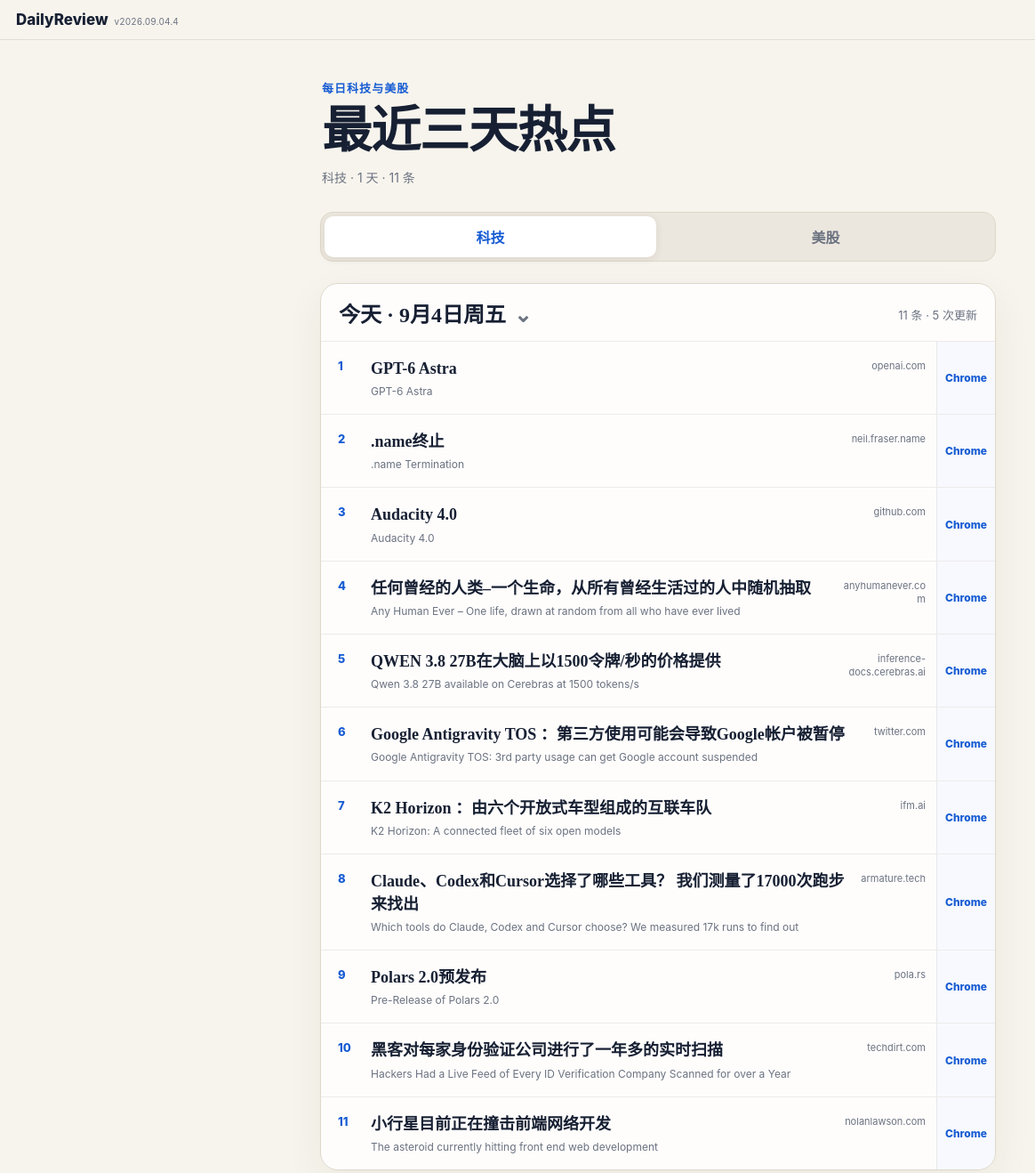
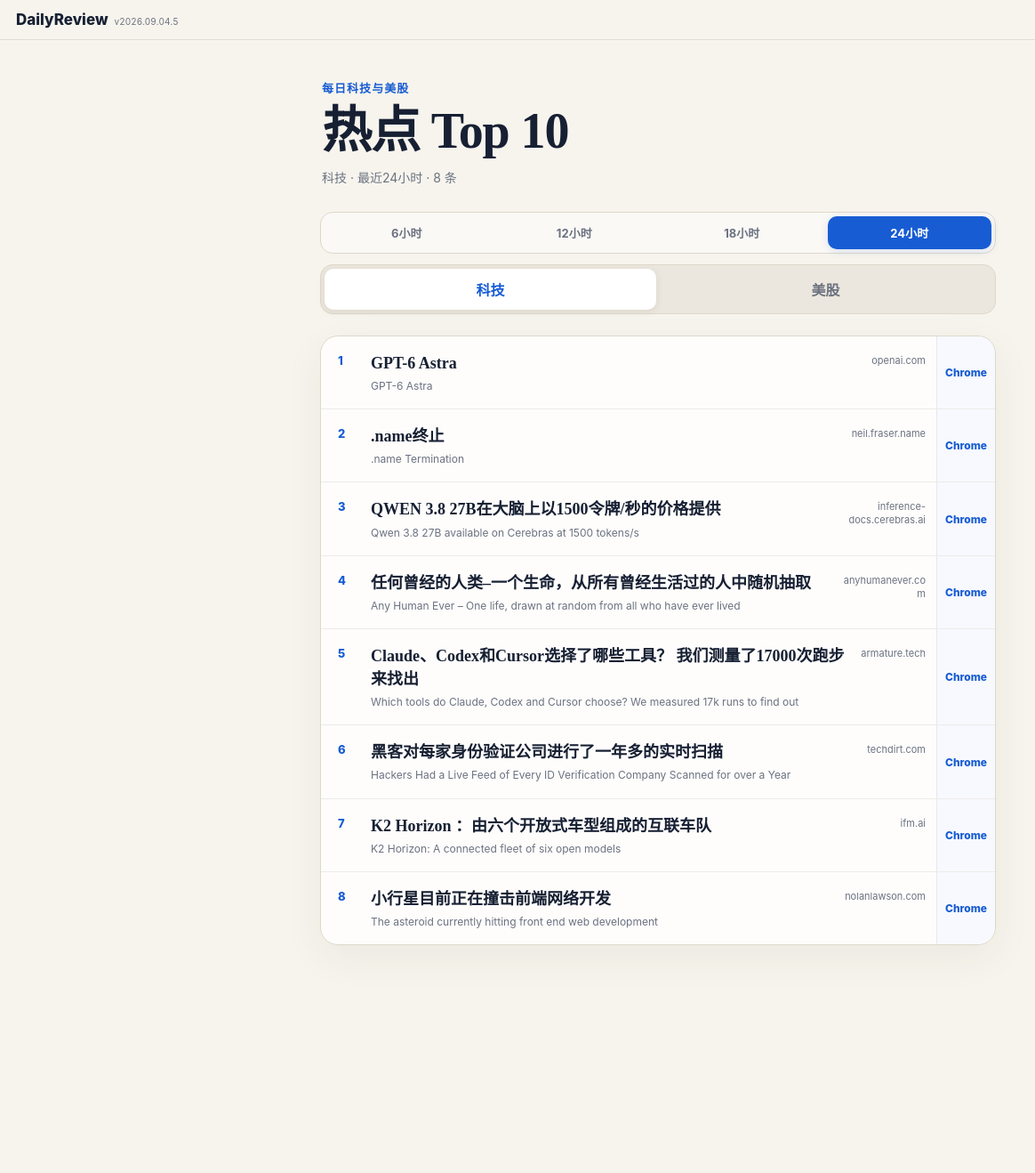
Before and after one commit to xf5464/DailyReview, an Electron app: page site/reader/index.html in a window 1480 px wide. Shown: the whole page at 89% size, without its empty margins (0-1164 px from the left). After the commit the page ends 1134 px from the top, so only its background shows below. Drawn offline with Linux system fonts and the light colour scheme.

Commit message:
feat(reader): add rolling time filters

```diff
--- a/site/reader/index.html
+++ b/site/reader/index.html
@@ -7,22 +7,29 @@
     <meta name="apple-mobile-web-app-capable" content="yes" />
     <meta name="apple-mobile-web-app-status-bar-style" content="default" />
     <title>DailyReview 中文阅读器</title>
-    <link rel="icon" href="icon-192.png?v=2026.09.04.4" type="image/png" />
-    <link rel="apple-touch-icon" href="icon-192.png?v=2026.09.04.4" />
-    <link rel="manifest" href="manifest.webmanifest?v=2026.09.04.4" />
-    <link rel="stylesheet" href="reader.css?v=2026.09.04.4" />
-    <script src="reader.js?v=2026.09.04.4" defer></script>
+    <link rel="icon" href="icon-192.png?v=2026.09.04.5" type="image/png" />
+    <link rel="apple-touch-icon" href="icon-192.png?v=2026.09.04.5" />
+    <link rel="manifest" href="manifest.webmanifest?v=2026.09.04.5" />
+    <link rel="stylesheet" href="reader.css?v=2026.09.04.5" />
+    <script src="reader.js?v=2026.09.04.5" defer></script>
   </head>
   <body>
     <header class="topbar">
-      <div class="brand-group"><a class="brand" href="../">DailyReview</a><span class="version-badge">v2026.09.04.4</span></div>
+      <div class="brand-group"><a class="brand" href="../">DailyReview</a><span class="version-badge">v2026.09.04.5</span></div>
     </header>
     <main>
       <section class="hero">
         <p class="eyebrow">每日科技与美股</p>
-        <h1>最近三天热点</h1>
+        <h1>热点 Top 10</h1>
         <p id="archiveMeta" class="subtle" aria-live="polite">正在载入…</p>
       </section>
+
+      <nav class="time-tabs" role="group" aria-label="新闻时间范围">
+        <button class="time-tab" type="button" data-hours="6" aria-pressed="false">6小时</button>
+        <button class="time-tab" type="button" data-hours="12" aria-pressed="false">12小时</button>
+        <button class="time-tab" type="button" data-hours="18" aria-pressed="false">18小时</button>
+        <button class="time-tab" type="button" data-hours="24" aria-pressed="true">24小时</button>
+      </nav>
 
       <nav class="category-tabs" role="tablist" aria-label="热点分类">
         <button class="category-tab" type="button" role="tab" data-category="tech" aria-controls="daysContainer">科技</button>
--- a/site/reader/reader.css
+++ b/site/reader/reader.css
@@ -39,6 +39,19 @@ h1 { margin: 0; font-size: clamp(38px, 9vw, 56px); line-height: 1.08; }
 h2 { margin: 0; font-size: 28px; line-height: 1.25; }
 .subtle, .panel p { color: var(--muted); line-height: 1.6; }
 .subtle { margin: 12px 0 0; font-size: 14px; }
+
+.time-tabs {
+  display: grid; grid-template-columns: repeat(4, 1fr); gap: 4px; margin: 0 0 12px; padding: 4px;
+  border: 1px solid var(--line); border-radius: 14px; background: rgba(255, 255, 255, .5);
+}
+.time-tab {
+  border: 0; border-radius: 10px; padding: 9px 5px; color: var(--muted);
+  background: transparent; font-size: 13px; font-weight: 720; cursor: pointer;
+}
+.time-tab[aria-pressed="true"] {
+  color: white; background: var(--blue); box-shadow: 0 2px 10px rgba(23, 92, 211, .18);
+}
+.time-tab:active { transform: scale(.98); }
 
 .category-tabs {
   display: grid; grid-template-columns: 1fr 1fr; gap: 4px; margin: 0 0 24px; padding: 4px;
--- a/site/reader/reader.js
+++ b/site/reader/reader.js
@@ -11,6 +11,7 @@ const refs = {
   empty: document.querySelector('#emptyArchive'),
   archiveMeta: document.querySelector('#archiveMeta'),
   tabs: [...document.querySelectorAll('.category-tab')],
+  timeTabs: [...document.querySelectorAll('.time-tab')],
   dialog: document.querySelector('#readerDialog'),
   close: document.querySelector('#closeDialog'),
   loading: document.querySelector('#loadingState'),
@@ -29,6 +30,8 @@ const refs = {
 
 let archive = { days: [] };
 let activeCategory = localStorage.getItem('dailyreview-reader-category') === 'market' ? 'market' : 'tech';
+const savedHours = Number(localStorage.getItem('dailyreview-reader-hours'));
+let activeHours = [6, 12, 18, 24].includes(savedHours) ? savedHours : 24;
 let currentUrl = '';
 let fontStep = Number(localStorage.getItem('dailyreview-reader-font') || 1);
 const fontSizes = [17, 19, 21, 23];
@@ -73,17 +76,6 @@ function pruneArticleCache() {
     Number(entry?.cachedAt || 0) >= cutoff && entry?.payload?.translatedText));
   localStorage.setItem(ARTICLE_CACHE_KEY, JSON.stringify(next));
   return next;
-}
-
-function dayLabel(date) {
-  const today = chinaDate();
-  const yesterday = new Date(`${today}T12:00:00+08:00`);
-  yesterday.setUTCDate(yesterday.getUTCDate() - 1);
-  const prefix = date === today ? '今天' : date === chinaDate(yesterday) ? '昨天' : '';
-  const formatted = new Intl.DateTimeFormat('zh-CN', {
-    timeZone: 'Asia/Shanghai', month: 'long', day: 'numeric', weekday: 'short',
-  }).format(new Date(`${date}T12:00:00+08:00`));
-  return prefix ? `${prefix} · ${formatted}` : formatted;
 }
 
 function categoryLabel(category) {
@@ -139,62 +131,77 @@ function updateCategoryTabs() {
   });
 }
 
+function itemTimestamp(item) {
+  const publishedAt = Date.parse(item?.publishedAt);
+  if (Number.isFinite(publishedAt)) return publishedAt;
+  const pushedAt = Date.parse(item?.pushedAt);
+  return Number.isFinite(pushedAt) ? pushedAt : 0;
+}
+
+function selectedItems(value) {
+  const now = Date.now();
+  const cutoff = now - activeHours * 60 * 60 * 1000;
+  const byId = new Map();
+  (value.days || []).flatMap((day) => day.items || []).forEach((item) => {
+    const timestamp = itemTimestamp(item);
+    if (item.category !== activeCategory || timestamp < cutoff || timestamp > now + 5 * 60 * 1000) return;
+    const key = item.id || item.url;
+    const previous = byId.get(key);
+    if (!previous || Date.parse(item.pushedAt || 0) > Date.parse(previous.pushedAt || 0)) byId.set(key, item);
+  });
+  return [...byId.values()]
+    .sort((left, right) =>
+      (Number(right.score) || 0) - (Number(left.score) || 0)
+      || itemTimestamp(right) - itemTimestamp(left))
+    .slice(0, 10);
+}
+
+function updateTimeTabs() {
+  refs.timeTabs.forEach((tab) => {
+    const selected = Number(tab.dataset.hours) === activeHours;
+    tab.setAttribute('aria-pressed', String(selected));
+  });
+}
+
 function renderArchive(value, fromCache = false) {
   archive = pruneArchive(value);
   localStorage.setItem(ARCHIVE_CACHE_KEY, JSON.stringify(archive));
   refs.days.replaceChildren();
   updateCategoryTabs();
+  updateTimeTabs();
 
-  const visibleDays = archive.days
-    .map((day) => ({
-      ...day,
-      items: (day.items || []).filter((item) => item.category === activeCategory),
-    }))
-    .filter((day) => day.items.length > 0);
-  const total = visibleDays.reduce((sum, day) => sum + day.items.length, 0);
-  refs.empty.hidden = visibleDays.length > 0;
-  refs.archiveMeta.textContent = visibleDays.length
-    ? `${categoryLabel(activeCategory)} · ${visibleDays.length} 天 · ${total} 条${fromCache ? ' · 本地缓存' : ''}`
-    : `最近三天暂无${categoryLabel(activeCategory)}热点`;
+  const items = selectedItems(archive);
+  refs.empty.hidden = items.length > 0;
+  refs.archiveMeta.textContent = items.length
+    ? `${categoryLabel(activeCategory)} · 最近${activeHours}小时 · ${items.length} 条${fromCache ? ' · 本地缓存' : ''}`
+    : `最近${activeHours}小时暂无${categoryLabel(activeCategory)}热点`;
 
-  visibleDays.forEach((day) => {
+  if (!items.length) return;
   const section = document.createElement('section');
   section.className = 'day';
-    const header = document.createElement('header');
-    header.className = 'day-header';
-    const heading = document.createElement('button');
-    heading.type = 'button';
-    heading.className = 'day-toggle';
-    heading.setAttribute('aria-expanded', 'true');
-    const headingText = document.createElement('span');
-    headingText.textContent = dayLabel(day.date);
-    const caret = document.createElement('span');
-    caret.className = 'day-caret';
-    caret.setAttribute('aria-hidden', 'true');
-    caret.textContent = '⌄';
-    heading.append(headingText, caret);
-    const count = document.createElement('span');
-    count.className = 'day-count';
-    count.textContent = `${day.items.length} 条 · ${day.pushes?.length || 1} 次更新`;
-    header.append(heading, count);
   const list = document.createElement('ol');
   list.className = 'news-list';
-    list.id = `news-${activeCategory}-${day.date}`;
-    heading.setAttribute('aria-controls', list.id);
-    day.items.forEach((item, index) => {
+  items.forEach((item, index) => {
     const row = document.createElement('li');
     row.append(itemButton(item, index + 1));
     list.append(row);
   });
-    section.append(header, list);
+  section.append(list);
   refs.days.append(section);
-  });
 }
 
 function selectCategory(category) {
   if (!['tech', 'market'].includes(category) || category === activeCategory) return;
   activeCategory = category;
   localStorage.setItem('dailyreview-reader-category', category);
+  renderArchive(archive);
+}
+
+function selectHours(hours) {
+  const next = Number(hours);
+  if (![6, 12, 18, 24].includes(next) || next === activeHours) return;
+  activeHours = next;
+  localStorage.setItem('dailyreview-reader-hours', String(next));
   renderArchive(archive);
 }
 
@@ -273,21 +280,12 @@ function changeFont() {
 
 refs.days.addEventListener('click', (event) => {
   const externalLink = event.target.closest('.news-item, .safari-link');
-  if (externalLink) {
+  if (!externalLink) return;
   event.preventDefault();
   location.href = externalLink.getAttribute('href');
-    return;
-  }
-
-  const toggle = event.target.closest('.day-toggle');
-  if (!toggle) return;
-  const list = document.getElementById(toggle.getAttribute('aria-controls'));
-  if (!list) return;
-  const expanded = toggle.getAttribute('aria-expanded') === 'true';
-  toggle.setAttribute('aria-expanded', String(!expanded));
-  list.hidden = expanded;
 });
 refs.tabs.forEach((tab) => tab.addEventListener('click', () => selectCategory(tab.dataset.category)));
+refs.timeTabs.forEach((tab) => tab.addEventListener('click', () => selectHours(tab.dataset.hours)));
 refs.retry.addEventListener('click', () => { if (currentUrl) loadArticle(currentUrl, true); });
 refs.close.addEventListener('click', () => refs.dialog.close());
 refs.dialog.addEventListener('click', (event) => { if (event.target === refs.dialog) refs.dialog.close(); });
```
Lines whose indentation alone changed are shown as unchanged.
